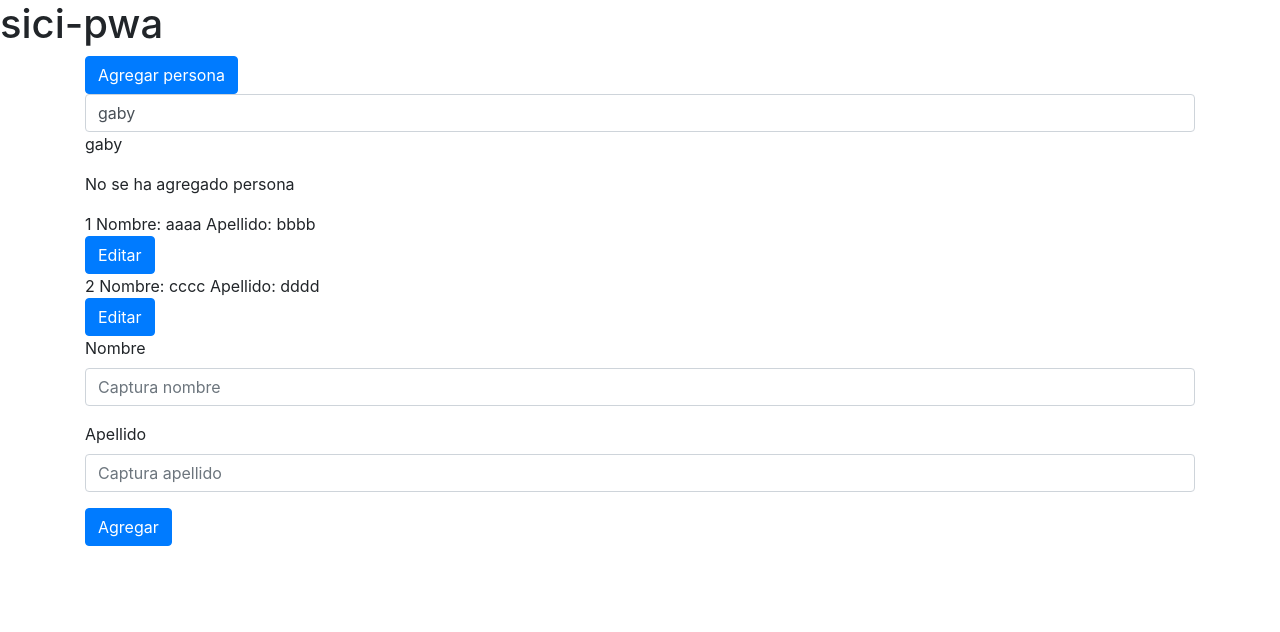
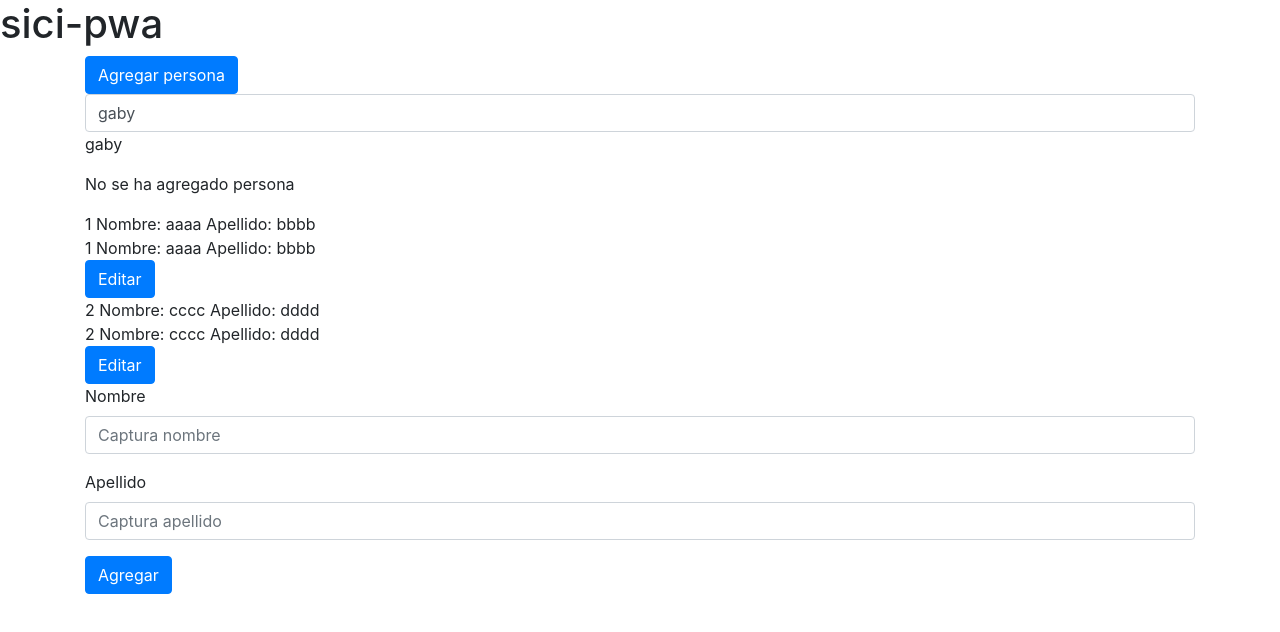
Before and after one commit to gabrielaril/sici-pwa, an Angular app: page / in a window 1280 px wide. Shown: the top 632 px of the page. Built offline with nearby package versions, Linux system fonts and the light colour scheme.

Commit message:
commit Liz

```diff
--- a/src/app/personas/persona/persona.component.html
+++ b/src/app/personas/persona/persona.component.html
@@ -1,6 +1,9 @@
  <!--comment-->
  <div class="row">
     <div class="col">
+        <div >
+            {{index+1}} Nombre: {{persona.nombre}} Apellido: {{persona.apellido}}
+        </div>
         <div >
             {{index+1}} Nombre: {{persona.nombre}} Apellido: {{persona.apellido}}
         </div>
```
